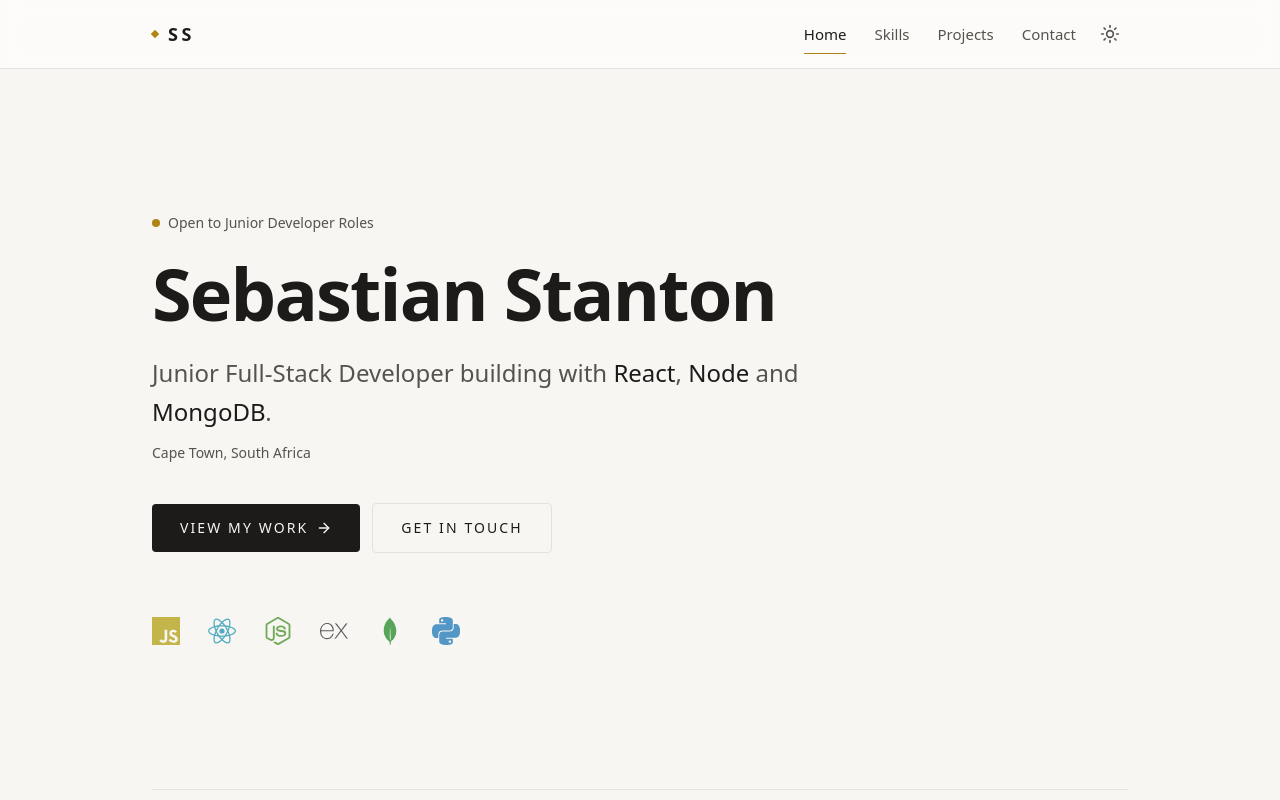
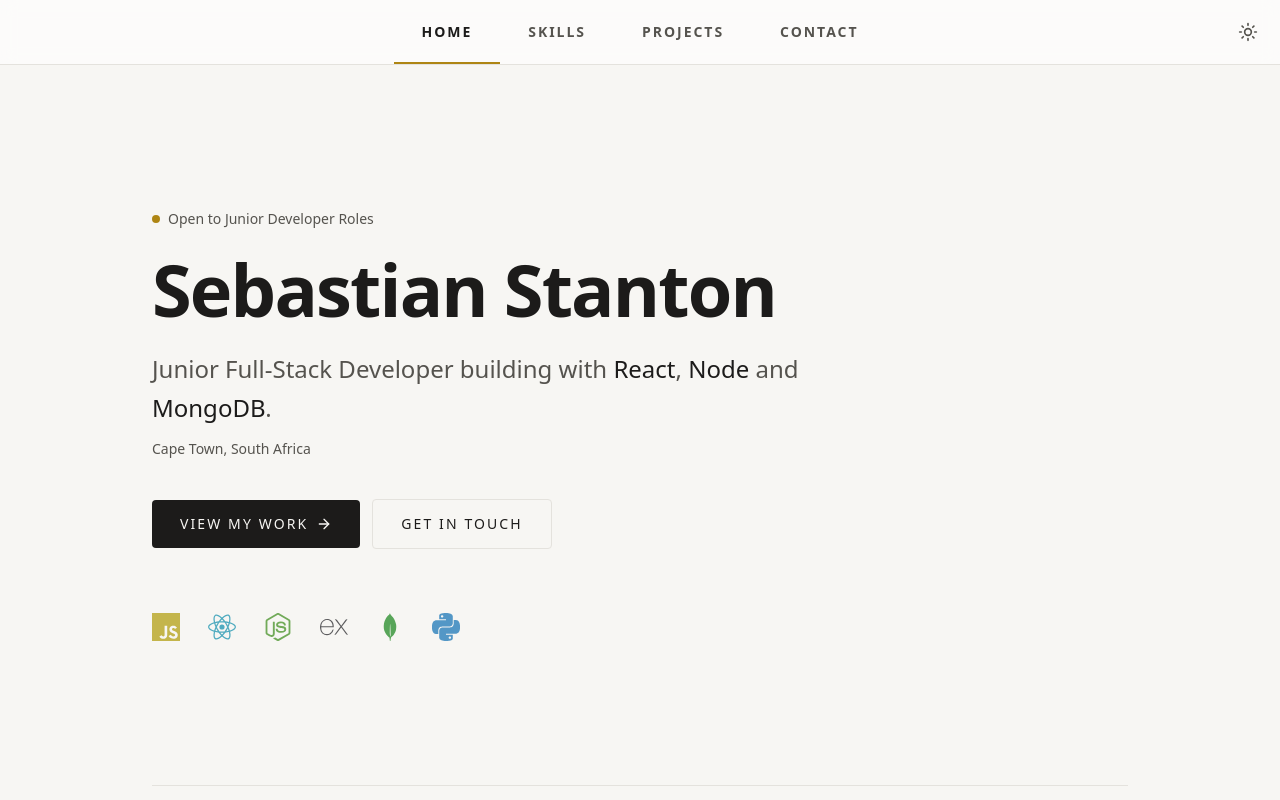
Before and after one commit to SZStanton/portfolio, a React (Vite) app: page / in a window 1280 px wide. Shown: the top 800 px of the page. Built offline with nearby package versions, Linux system fonts and the light colour scheme.

Commit message:
improved footer and header buttons and titles

```diff
--- a/src/components/layout/Footer.tsx
+++ b/src/components/layout/Footer.tsx
@@ -1,6 +1,4 @@
 import { LuGithub, LuLinkedin, LuMail } from 'react-icons/lu'
-import { Link } from 'react-router'
-import { pages } from '../../data/navigation'
 
 const EMAIL = 'ssebastianbusiness@gmail.com'
 
@@ -27,27 +25,18 @@ export function Footer() {
         <div className="h-px bg-gradient-to-r from-transparent via-accent/40 to-transparent" />
       </div>
 
-      <div className="mx-auto flex max-w-6xl flex-col gap-4 px-6 py-6 sm:flex-row sm:items-center sm:justify-between">
+      {/* Three columns so the tagline sits dead centre, with an empty
+          first column balancing the socials. Stacks on small screens. */}
+      <div className="mx-auto grid max-w-6xl gap-4 px-6 py-6 sm:grid-cols-3 sm:items-center">
+        <span className="hidden sm:block" aria-hidden="true" />
+
         {/* Name is left to the copyright line below, so it appears once here. */}
-        <p className="flex items-center gap-3 text-[0.9375rem]">
-          <span className="size-1.5 rotate-45 bg-accent/70" />
+        <p className="flex items-center justify-center gap-3 text-center text-[0.9375rem]">
+          <span className="size-1.5 shrink-0 rotate-45 bg-accent/70" />
           Junior Full-Stack Developer, Cape Town
         </p>
 
-        {/* A second way to reach every page, without scrolling back up. */}
-        <nav>
-          <ul className="flex flex-wrap items-center gap-x-5 gap-y-1 text-[0.9375rem]">
-            {pages.map((page) => (
-              <li key={page.to}>
-                <Link to={page.to} className="transition-colors hover:text-accent">
-                  {page.label}
-                </Link>
-              </li>
-            ))}
-          </ul>
-        </nav>
-
-        <ul className="flex items-center gap-1">
+        <ul className="flex items-center justify-center gap-1 sm:justify-end">
           {socials.map(({ href, label, Icon }) => (
             <li key={href}>
               <a
--- a/src/components/layout/Navbar.tsx
+++ b/src/components/layout/Navbar.tsx
@@ -1,48 +1,31 @@
-import { useState } from 'react';
-import { LuMenu, LuMoon, LuSun, LuX } from 'react-icons/lu';
+import { LuMoon, LuSun } from 'react-icons/lu';
 import { NavLink } from 'react-router';
 import { pages } from '../../data/navigation';
 import { useTheme } from '../../hooks/useTheme';
 
 export function Navbar() {
   const { theme, toggleTheme } = useTheme();
-  const [menuOpen, setMenuOpen] = useState(false);
-
-  // Shared so the links and both buttons stay identical.
-  const itemStyles =
-    'rounded-md transition-colors hover:bg-hover hover:text-heading';
 
   // NavLink says whether this is the current page. Current one gets a
   // gold underline, the rest sit a step below.
   const linkClass = ({ isActive }: { isActive: boolean }) =>
     [
-      'relative px-3 py-2 text-[0.9375rem] font-medium transition-colors',
-      'after:absolute after:inset-x-3 after:-bottom-0.5 after:h-px after:transition-colors',
+      // Josefin runs light, so caps need a heavier weight to hold up.
+      'relative flex h-full items-center justify-center px-4 font-display text-xs font-semibold uppercase tracking-[0.14em] transition-colors sm:px-7 sm:text-sm',
+      'after:absolute after:inset-x-0 after:bottom-0 after:h-0.5 after:transition-colors',
       isActive
         ? 'text-heading after:bg-accent'
-        : 'text-body hover:text-heading after:bg-transparent hover:after:bg-accent-soft',
+        : 'text-body hover:bg-hover hover:text-heading after:bg-transparent hover:after:bg-accent-soft',
     ].join(' ');
 
   return (
     // The /80 and backdrop-blur let content show softly through as it scrolls under.
     <header className="sticky top-0 z-50 border-b border-line bg-surface-raised/80 backdrop-blur">
-      {/* Same max width as <main>, so the bar and the content line up. */}
-      <nav className="mx-auto flex max-w-5xl items-center justify-between px-6 py-4">
-        {/* Monogram rather than the full name, which the hero already carries. */}
-        <NavLink
-          to="/"
-          aria-label="Sebastian Stanton, home"
-          className="group flex items-center gap-2.5 transition-colors hover:text-accent"
-        >
-          <span className="size-1.5 rotate-45 bg-accent transition-transform group-hover:rotate-[135deg]" />
-          <span className="font-display text-lg font-semibold tracking-[0.2em] text-heading">
-            SS
-          </span>
-        </NavLink>
-
-        <div className="flex items-center gap-1">
-          {/* Swaps with the hamburger below: only one is ever visible. */}
-          <ul className="hidden md:flex md:items-center md:gap-1">
+      {/* items-stretch so the links fill the full header height, which
+          makes the whole strip clickable rather than just the text. */}
+      <div className="relative flex h-14 items-stretch sm:h-16">
+        <nav className="mx-auto flex items-stretch">
+          <ul className="flex items-stretch">
             {pages.map(link => (
               <li key={link.to}>
                 {/* `end` stops "/" counting as active on every other page. */}
@@ -52,7 +35,10 @@ export function Navbar() {
               </li>
             ))}
           </ul>
+        </nav>
 
+        {/* Pinned to the corner and out of the flex row, so the links stay
+            centred on the page rather than centred in what is left over. */}
         <button
           type="button"
           onClick={toggleTheme}
@@ -60,7 +46,7 @@ export function Navbar() {
           aria-label={
             theme === 'dark' ? 'Switch to light mode' : 'Switch to dark mode'
           }
-            className={`p-2 ${itemStyles}`}
+          className="absolute inset-y-0 right-0 grid w-14 place-items-center transition-colors hover:bg-hover hover:text-heading sm:w-16"
         >
           {/* Shows the mode currently active, not the one it switches to. */}
           {theme === 'dark' ? (
@@ -69,46 +55,7 @@ export function Navbar() {
             <LuSun className="size-5" />
           )}
         </button>
-
-          <button
-            type="button"
-            onClick={() => setMenuOpen(open => !open)}
-            aria-label={menuOpen ? 'Close menu' : 'Open menu'}
-            aria-expanded={menuOpen}
-            className={`p-2 md:hidden ${itemStyles}`}
-          >
-            {menuOpen ? (
-              <LuX className="size-5" />
-            ) : (
-              <LuMenu className="size-5" />
-            )}
-          </button>
       </div>
-      </nav>
-
-      {/* Closed on click, since changing page leaves the menu open otherwise. */}
-      {menuOpen && (
-        <ul className="border-t border-line px-6 pb-4 md:hidden">
-          {pages.map(link => (
-            <li key={link.to}>
-              <NavLink
-                to={link.to}
-                end
-                onClick={() => setMenuOpen(false)}
-                className={({ isActive }) =>
-                  `${itemStyles} block px-3 py-2 font-medium ${
-                    isActive
-                      ? 'border-l-2 border-accent text-heading'
-                      : 'text-body'
-                  }`
-                }
-              >
-                {link.label}
-              </NavLink>
-            </li>
-          ))}
-        </ul>
-      )}
     </header>
   );
 }
```
Lines whose indentation alone changed are shown as unchanged.
